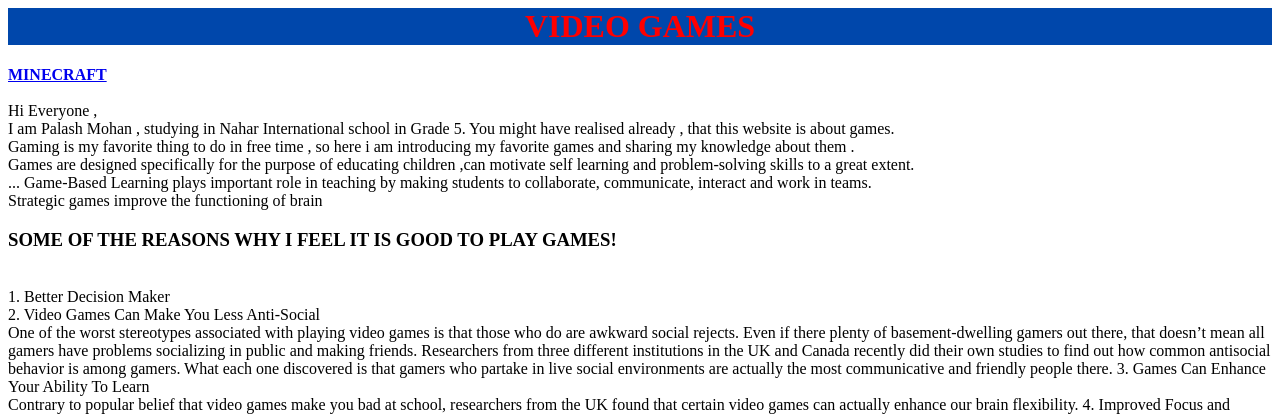
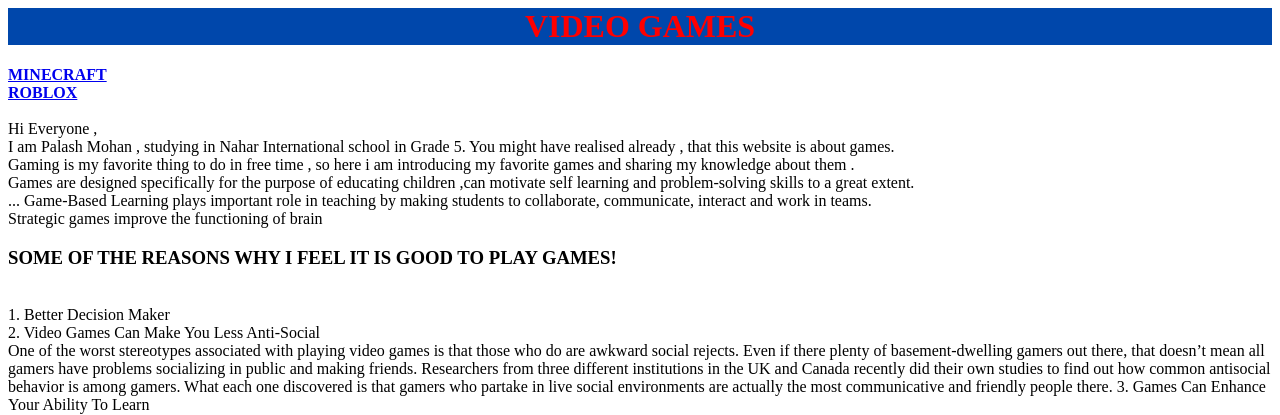
Before and after one commit to SmartPi235/mainpage.github.io, a plain HTML site: page index.html in a window 1280 px wide. Shown: the top 415 px of the page. Drawn offline with Linux system fonts and the light colour scheme.

Commit message:
Update index.html

```diff
--- a/index.html
+++ b/index.html
@@ -4,6 +4,7 @@
 <center><h1 style="background-color:#0047ab;"><b><font color ="red">VIDEO GAMES</font></b></h1></center>
 
 <a href = "https://smartpi235.github.io/mainpage.github.io/fortnite.html"><b>MINECRAFT</b></a> <br>
+  <a href = "https://smartpi235.github.io/mainpage.github.io/roblox.html"><b>ROBLOX</b></a> <br>
 <br>
 
 Hi Everyone ,<br>
```
